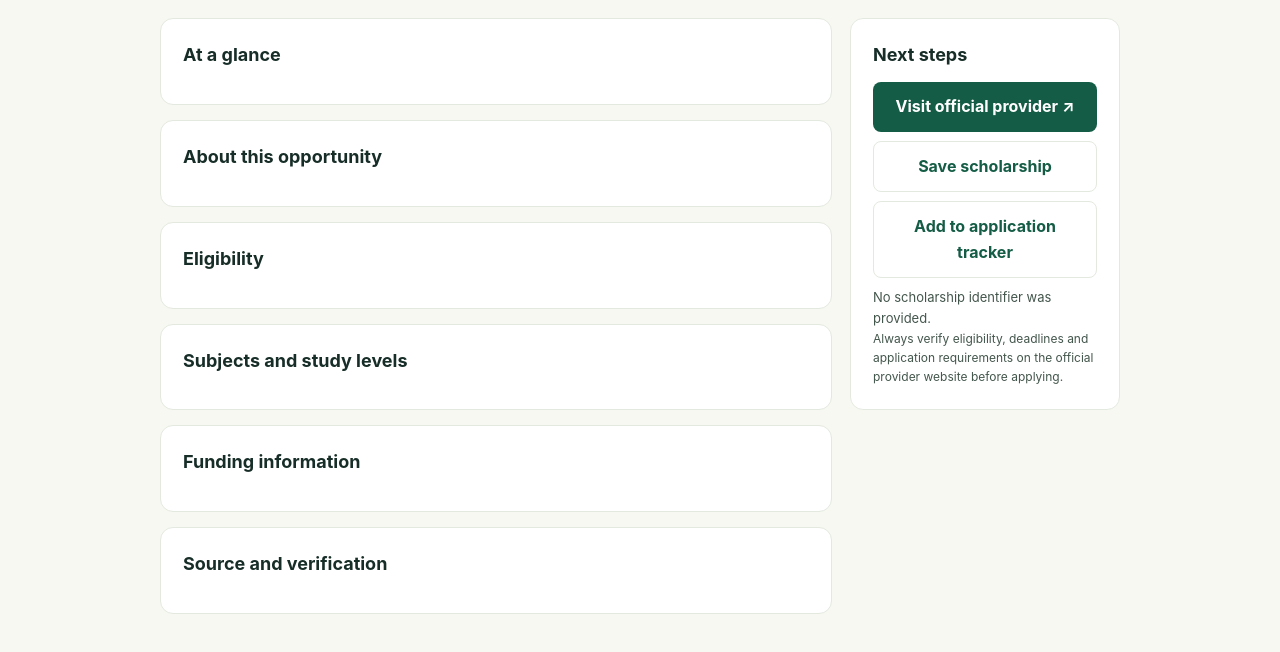
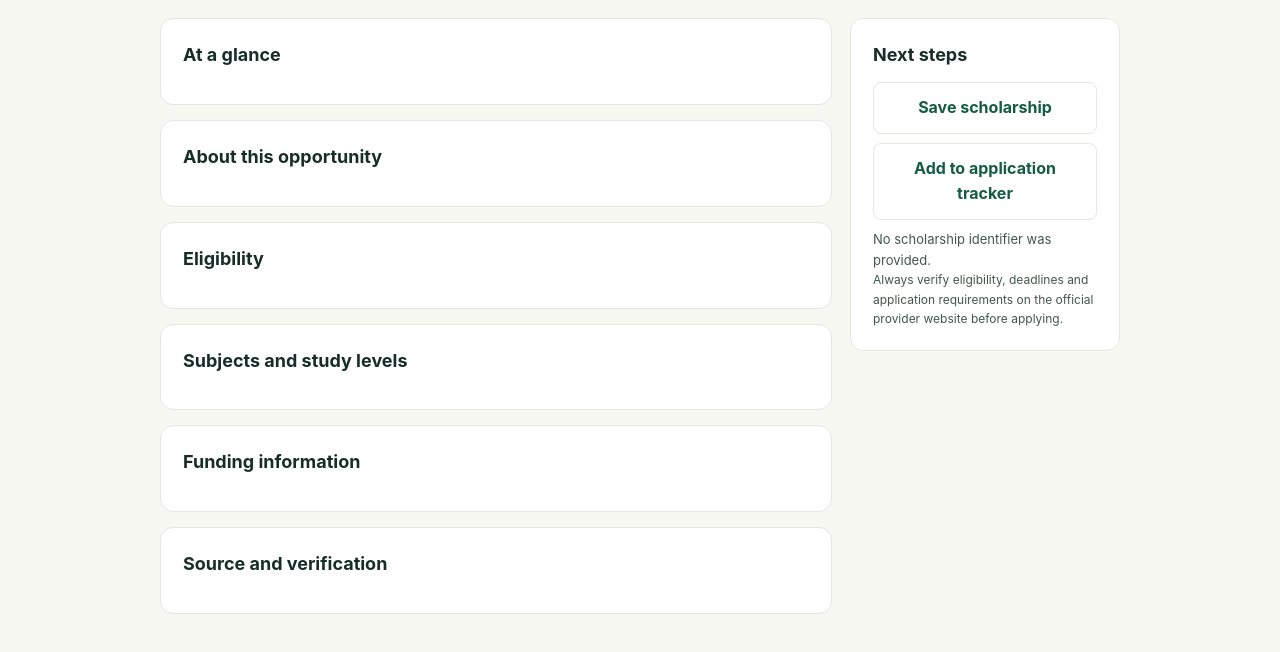
Before and after one commit to jamesrono96/fund-africa-scholars, a website: page scholarship.html in a window 1280 px wide. Shown: the part 242-894 px from the top of the page. Drawn offline with Linux system fonts and the light colour scheme.

Commit message:
Correct initial hidden state for official provider link

```diff
--- a/scholarship.html
+++ b/scholarship.html
@@ -12,5 +12,5 @@
 <section class="panel"><h2>Subjects and study levels</h2><p id="subjects"></p></section>
 <section class="panel"><h2>Funding information</h2><p id="funding"></p></section>
 <section class="panel"><h2>Source and verification</h2><p id="source"></p></section>
-</div><aside class="panel side"><h2>Next steps</h2><a class="btn" id="official-link" class="btn hidden" href="#" target="_blank" rel="noopener noreferrer">Visit official provider ↗</a><button class="btn secondary" id="save-button" type="button">Save scholarship</button><button class="btn secondary" id="track-button" type="button">Add to application tracker</button><p class="status" id="status" role="status" aria-live="polite"></p><p class="note">Always verify eligibility, deadlines and application requirements on the official provider website before applying.</p></aside></div></main>
+</div><aside class="panel side"><h2>Next steps</h2><a class="btn hidden" id="official-link" href="#" target="_blank" rel="noopener noreferrer">Visit official provider ↗</a><button class="btn secondary" id="save-button" type="button">Save scholarship</button><button class="btn secondary" id="track-button" type="button">Add to application tracker</button><p class="status" id="status" role="status" aria-live="polite"></p><p class="note">Always verify eligibility, deadlines and application requirements on the official provider website before applying.</p></aside></div></main>
 <script src="assets/js/scholarship.js" defer></script></body></html>
```
